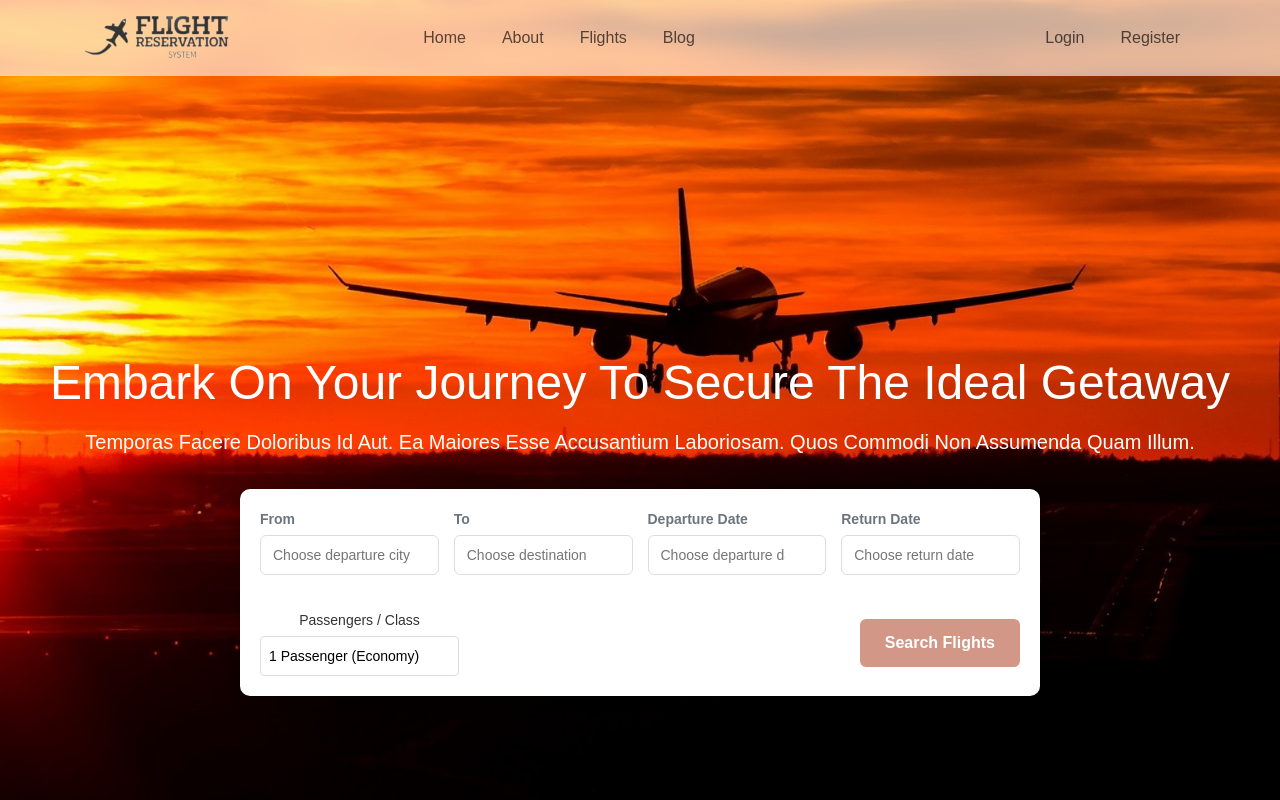
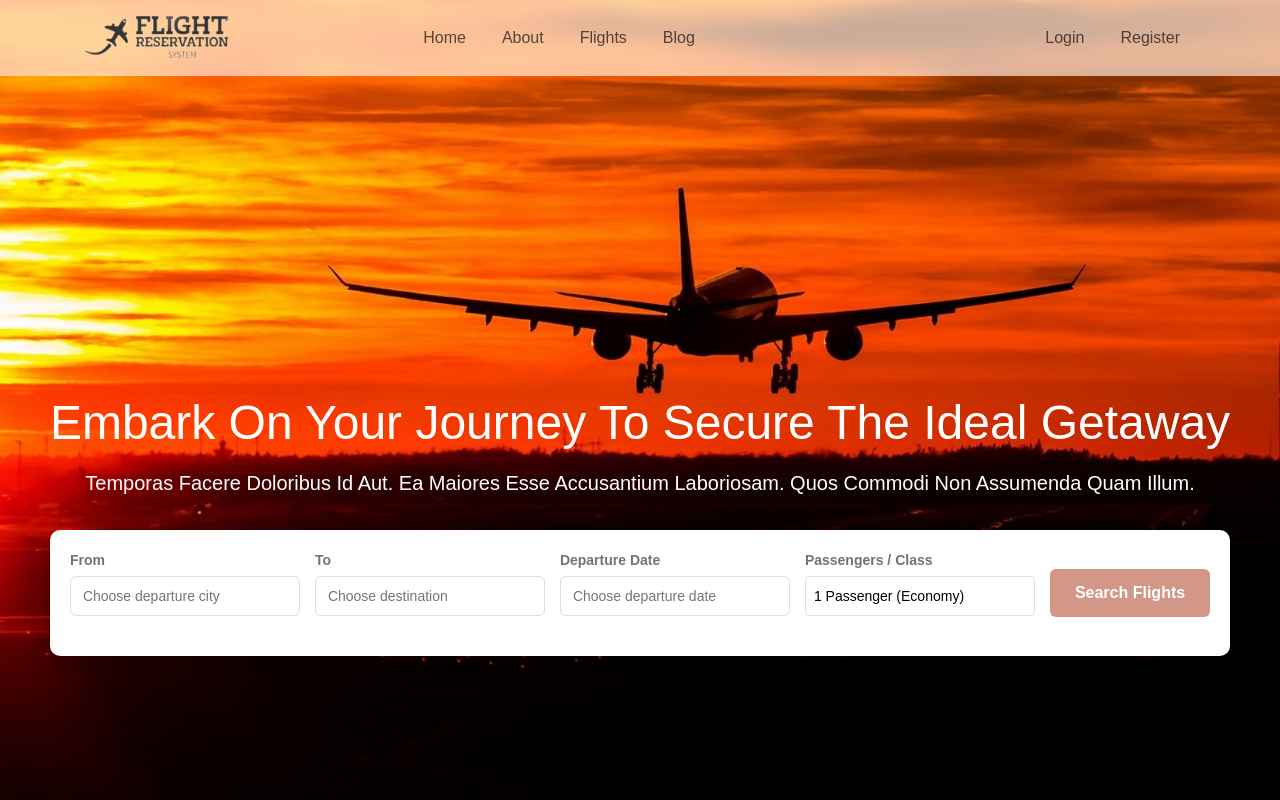
Before and after one commit to hoanghieu2385/Airline-Reservation-System, a React (Create React App) app in the folder frontend/: page / in a window 1280 px wide. Shown: the top 800 px of the page. Built offline with nearby package versions, Linux system fonts and the light colour scheme.

Commit message:
sửa 1 chút css search form + add lựa chọn hạng ghế vào search form

```diff
--- a/frontend/src/assets/css/SearchForm.css
+++ b/frontend/src/assets/css/SearchForm.css
@@ -9,7 +9,6 @@
     box-shadow: 0 6px 12px rgba(0, 0, 0, 0.1);
     align-items: center;
     justify-content: space-between;
-    max-width: 800px;
     margin: 0 auto;
 }
 
@@ -52,6 +51,7 @@ select:focus,
     top: calc(100% + 5px);
     left: 0;
     background-color: #fff;
+    color: rgb(0, 0, 0);
     border: 1px solid #ddd;
     border-radius: 6px;
     margin: 0;
@@ -114,10 +114,6 @@ select:focus,
 }
 
 /* Passenger Dropdown */
-.pcs-container {
-  position: relative;
-}
-
 .pcs-label {
   display: block;
   margin-bottom: 5px;
--- a/frontend/src/components/client/SearchForm.js
+++ b/frontend/src/components/client/SearchForm.js
@@ -10,6 +10,8 @@ import '../../assets/css/SearchForm.css';
 const SearchForm = () => {
     const [fromQuery, setFromQuery] = useState('');
     const [toQuery, setToQuery] = useState('');
+    const [fromCode, setFromCode] = useState('');
+    const [toCode, setToCode] = useState('');
     const [departureDate, setDepartureDate] = useState(null);
     const [returnDate, setReturnDate] = useState(null);
     const [passengers, setPassengers] = useState(1);
@@ -65,16 +67,19 @@ const SearchForm = () => {
     };
 
     const handleSearch = () => {
-        navigate('/results', {
-            state: {
-                fromQuery,
-                toQuery,
-                departureDate,
-                returnDate,
-                passengers,
-                seatClass,
-            },
+        if (!fromCode || !toCode) {
+            alert("Please select valid airports for both 'From' and 'To'.");
+            return;
+        }
+
+        const params = new URLSearchParams({
+            from: fromCode,
+            to: toCode,
+            date: departureDate ? departureDate.toISOString().split('T')[0] : '',
+            passengers: passengers.toString(),
+            class: seatClass,
         });
+        navigate(`/results?${params.toString()}`);
     };
 
     return (
@@ -112,6 +117,7 @@ const SearchForm = () => {
                                 key={airport.airportId}
                                 onClick={() => {
                                     setFromQuery(`${airport.airportName} (${airport.airportCode})`);
+                                    setFromCode(airport.airportCode); // Lưu mã sân bay vào trạng thái
                                     setFilteredFromAirports([]);
                                 }}
                             >
@@ -155,6 +161,7 @@ const SearchForm = () => {
                                 key={airport.airportId}
                                 onClick={() => {
                                     setToQuery(`${airport.airportName} (${airport.airportCode})`);
+                                    setToCode(airport.airportCode); // Lưu mã sân bay vào trạng thái
                                     setFilteredToAirports([]);
                                 }}
                             >
@@ -191,34 +198,8 @@ const SearchForm = () => {
                 </div>
             </div>
 
-            {/* Return Date */}
-            <div className="form-group">
-                <label htmlFor="returnDate">Return Date</label>
-                <div className="input-wrapper">
-                    <ReactDatePicker
-                        id="returnDate"
-                        selected={returnDate}
-                        onChange={(date) => setReturnDate(date)}
-                        dateFormat="yyyy-MM-dd"
-                        placeholderText="Choose return date"
-                        minDate={departureDate || new Date()}
-                        autoComplete="off"
-                    />
-                    {returnDate && (
-                        <button
-                            className="clear-button"
-                            onClick={() => setReturnDate(null)}
-                            type="button"
-                            aria-label="Clear return date"
-                        >
-                            <X size={16} />
-                        </button>
-                    )}
-                </div>
-            </div>
-
             {/* Passengers and Class */}
-            <div className="pcs-container" ref={passengersDropdownRef}>
+            <div className="form-group" ref={passengersDropdownRef}>
                 <label className="pcs-label" htmlFor="passengers">Passengers / Class</label>
                 <div className="pcs-input-wrapper" onClick={() => setIsPassengerDropdownOpen(!isPassengerDropdownOpen)}>
                     <input
@@ -254,38 +235,30 @@ const SearchForm = () => {
                         <div className="pcs-dropdown__class-section">
                             <span className="pcs-dropdown__label">Class:</span>
                             <div className="pcs-dropdown__class-options">
-                                <div className="pcs-dropdown__class-row">
-                                    <label className="pcs-dropdown__radio-label">
+                                <label>
                                     <input
                                         type="radio"
                                         name="seatClass"
                                         value="Economy"
                                         checked={seatClass === 'Economy'}
                                         onChange={() => setSeatClass('Economy')}
-                                            className="pcs-dropdown__radio"
                                     />
                                     Economy
                                 </label>
-                                </div>
-                                <div className="pcs-dropdown__class-row">
-                                    <label className="pcs-dropdown__radio-label">
+                                <label>
                                     <input
                                         type="radio"
                                         name="seatClass"
                                         value="Premium"
                                         checked={seatClass === 'Premium'}
                                         onChange={() => setSeatClass('Premium')}
-                                            className="pcs-dropdown__radio"
                                     />
                                     Premium
                                 </label>
                             </div>
                         </div>
-                        </div>
-
 
                         <button
-                            className="pcs-dropdown__confirm"
                             onClick={() => setIsPassengerDropdownOpen(false)}
                         >
                             Confirm
```
Lines whose indentation alone changed are shown as unchanged.
